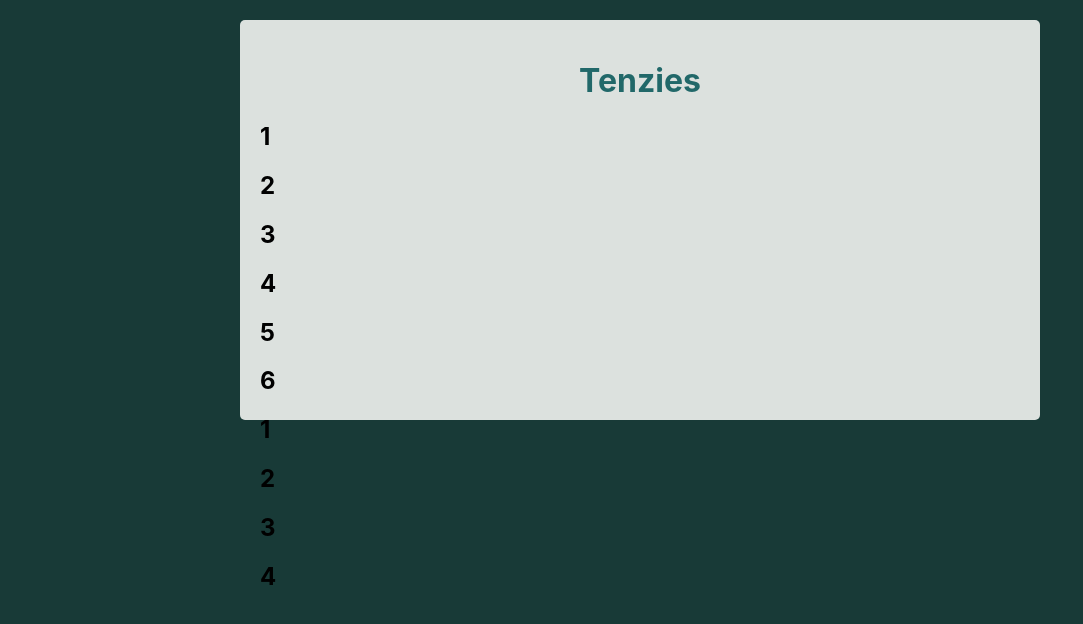
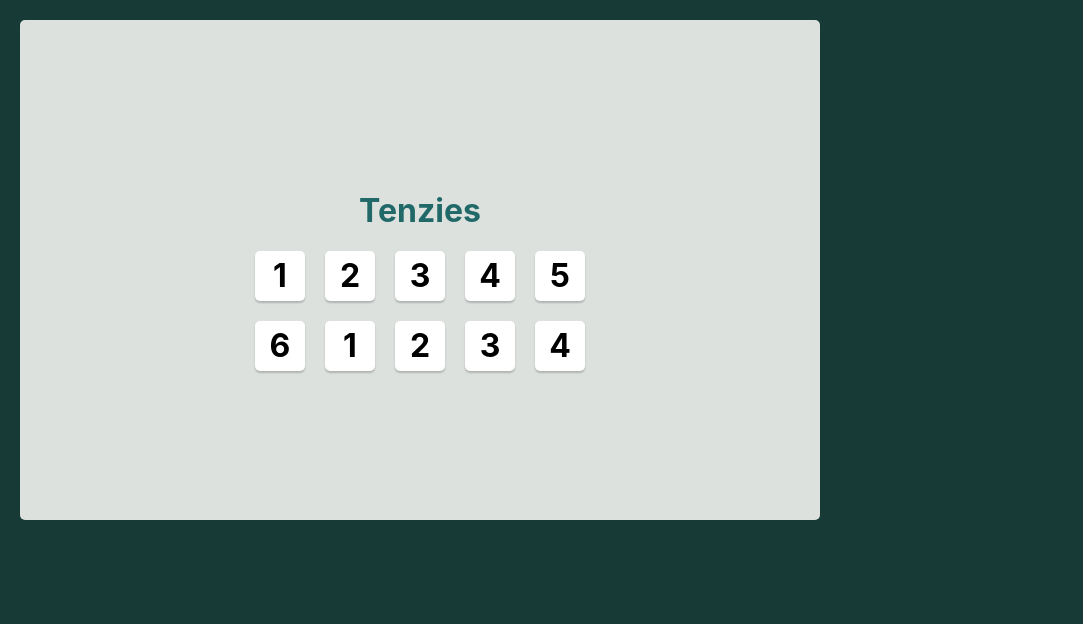
Before and after one commit to TrixyParra/tenzies, a React (Create React App) app: page / in a window 1280 px wide. Shown: the top 624 px of the page, without its empty margins (0-1083 px from the left). Built offline with nearby package versions, Linux system fonts and the light colour scheme.

Commit message:
styled dice and main

```diff
--- a/src/App.css
+++ b/src/App.css
@@ -12,15 +12,42 @@ body {
 /** Main Content **/
 
 main {
+  background-color: #dce1de;
   max-width: 800px;
-  height: 400px;
-  background-color: #dce1de;
+  height: 500px;
   border-radius: 5px;
   padding: 20px;
-  margin: auto;
+  display: flex;
+  flex-direction: column;
+  justify-content: center;
+  align-items: center;
 }
 
 h1 {
   color: #216869;
   text-align: center;
 }
+
+  /* Dice Section */
+
+.dice-container {
+  display: grid;
+  grid-template: auto auto / repeat(5, 1fr);
+  gap: 20px;
+}
+
+.die-face {
+  background-color: #fff;
+  height: 50px;
+  width: 50px;
+  display: flex;
+  justify-content: center;
+  align-items: center;
+  cursor: pointer;
+  border-radius: 5px;
+  box-shadow: 0 2px 2px rgb(0, 0, 0, 0.20);
+}
+
+.die-number {
+  font-size: 2rem;
+}
```
